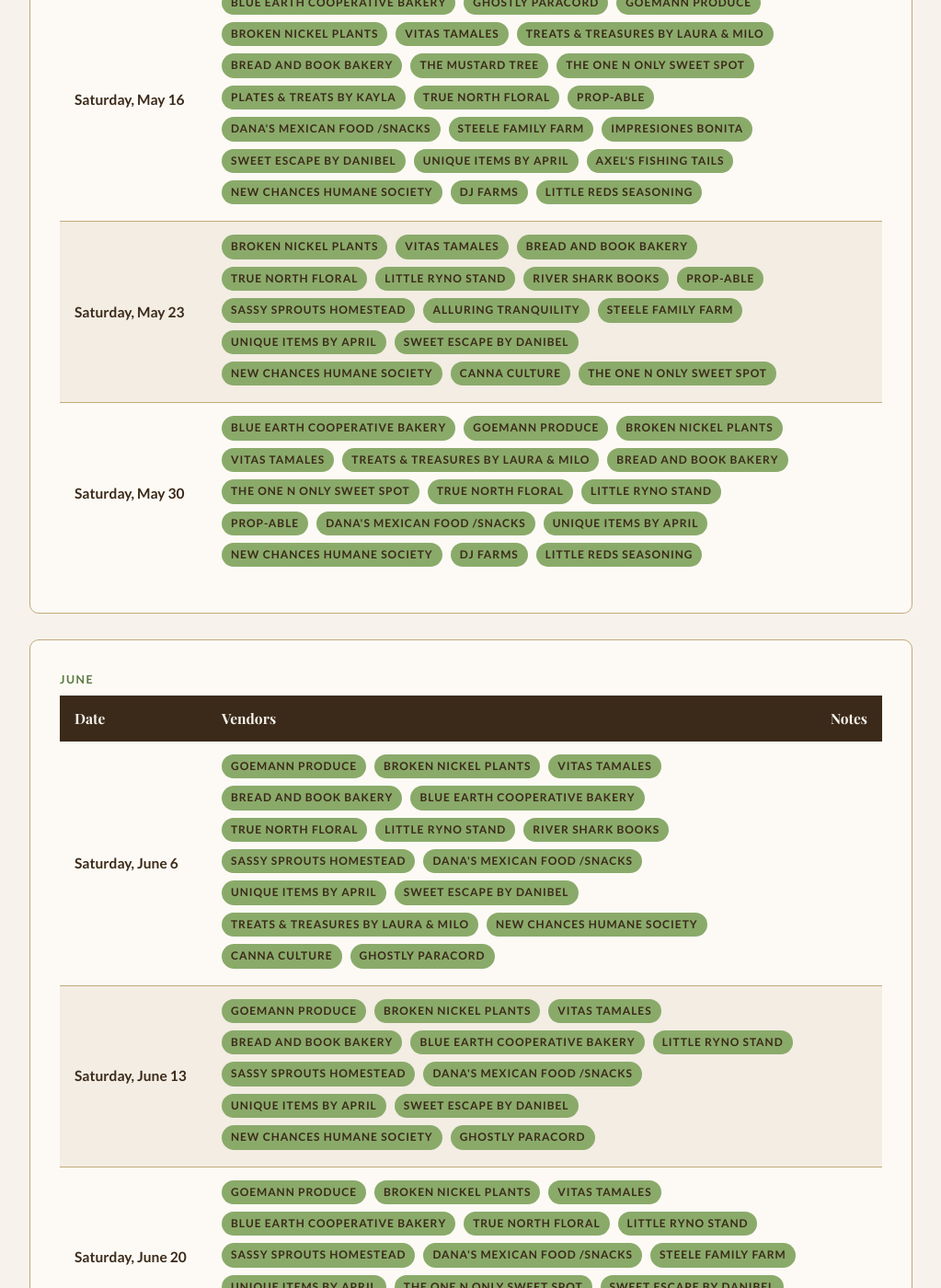
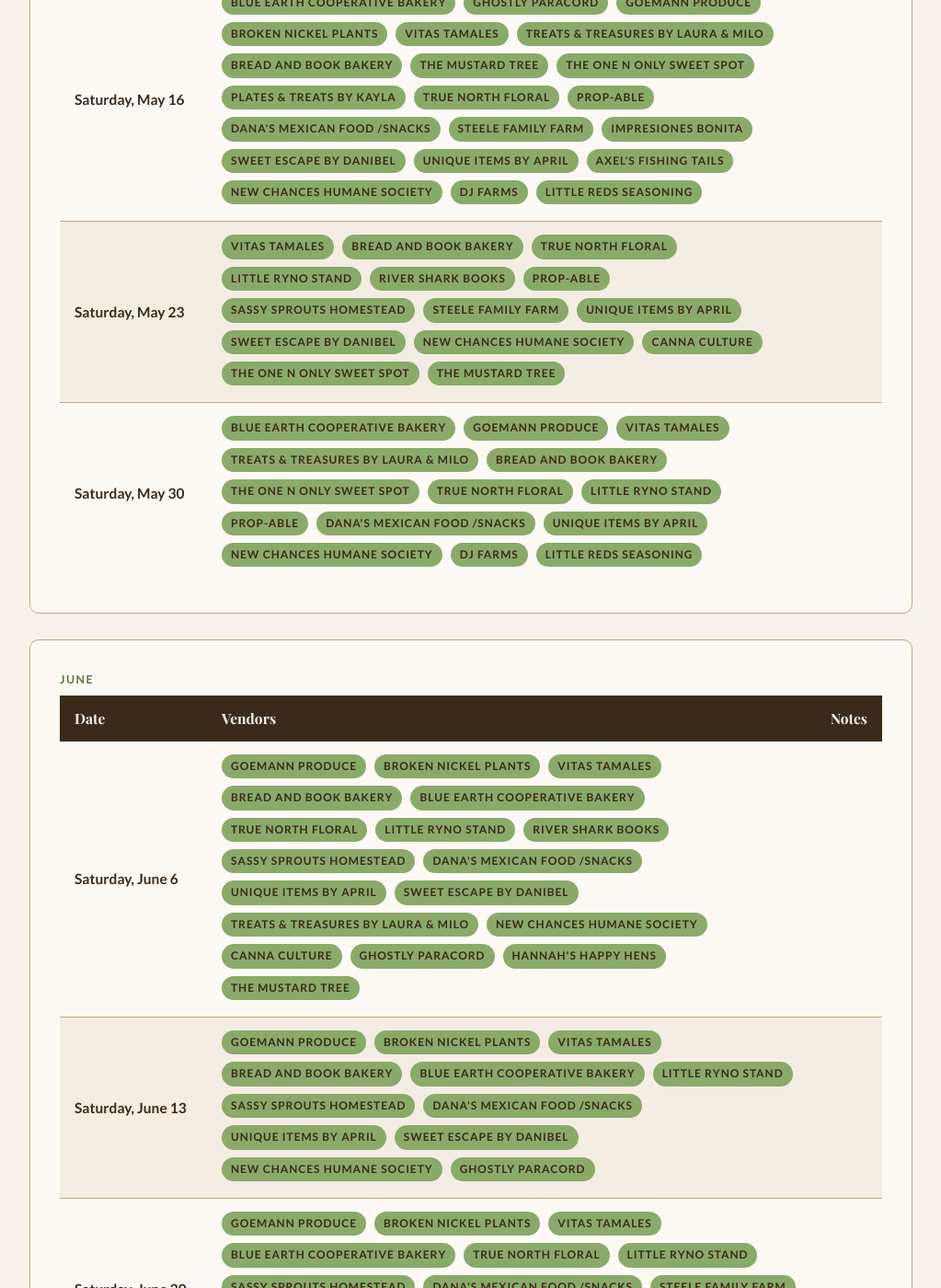
Before and after one commit to blueearthcommunitymarket/blueearthcommunitymarket.github.io, a Jekyll site: the page built from calendar/index.html, in a window 1280 px wide and 1400 px high, scrolled down 675 px. Shown: the whole window at 92% size, without its empty margins (128-1151 px from the left). Built offline with Jekyll 4.4.1, drawn with Linux system fonts in a browser that asks for light colours; some web fonts are replaced.

Commit message:
Update market calendar from latest signup genius

```diff
--- a/calendar/index.html
+++ b/calendar/index.html
@@ -57,7 +57,6 @@ description: 2026 Blue Earth Community Market season schedule. Saturdays 10am-1p
                 <tr>
                     <td class="market-date">Saturday, May 23</td>
                     <td>
-                        <span class="tag">Broken Nickel Plants</span>
                         <span class="tag">Vitas Tamales</span>
                         <span class="tag">Bread and Book Bakery</span>
                         <span class="tag">True North Floral</span>
@@ -65,13 +64,13 @@ description: 2026 Blue Earth Community Market season schedule. Saturdays 10am-1p
                         <span class="tag">River Shark Books</span>
                         <span class="tag">Prop-Able</span>
                         <span class="tag">Sassy Sprouts Homestead</span>
-                        <span class="tag">Alluring Tranquility</span>
                         <span class="tag">Steele Family Farm</span>
                         <span class="tag">Unique Items by April</span>
                         <span class="tag">Sweet Escape by Danibel</span>
                         <span class="tag">New Chances Humane Society</span>
                         <span class="tag">Canna Culture</span>
                         <span class="tag">The One N Only Sweet Spot</span>
+                        <span class="tag">The Mustard Tree</span>
                     </td>
                     <td></td>
                 </tr>
@@ -80,7 +79,6 @@ description: 2026 Blue Earth Community Market season schedule. Saturdays 10am-1p
                     <td>
                         <span class="tag">Blue Earth Cooperative Bakery</span>
                         <span class="tag">Goemann Produce</span>
-                        <span class="tag">Broken Nickel Plants</span>
                         <span class="tag">Vitas Tamales</span>
                         <span class="tag">Treats &amp; Treasures By Laura &amp; Milo</span>
                         <span class="tag">Bread and Book Bakery</span>
@@ -129,6 +127,8 @@ description: 2026 Blue Earth Community Market season schedule. Saturdays 10am-1p
                         <span class="tag">New Chances Humane Society</span>
                         <span class="tag">Canna Culture</span>
                         <span class="tag">Ghostly Paracord</span>
+                        <span class="tag">Hannah's Happy Hens</span>
+                        <span class="tag">The Mustard Tree</span>
                     </td>
                     <td></td>
                 </tr>
@@ -404,6 +404,7 @@ description: 2026 Blue Earth Community Market season schedule. Saturdays 10am-1p
                         <span class="tag">Unique Items by April</span>
                         <span class="tag">The One N Only Sweet Spot</span>
                         <span class="tag">Sweet Escape by Danibel</span>
+                        <span class="tag">The Mustard Tree</span>
                     </td>
                     <td></td>
                 </tr>
```
